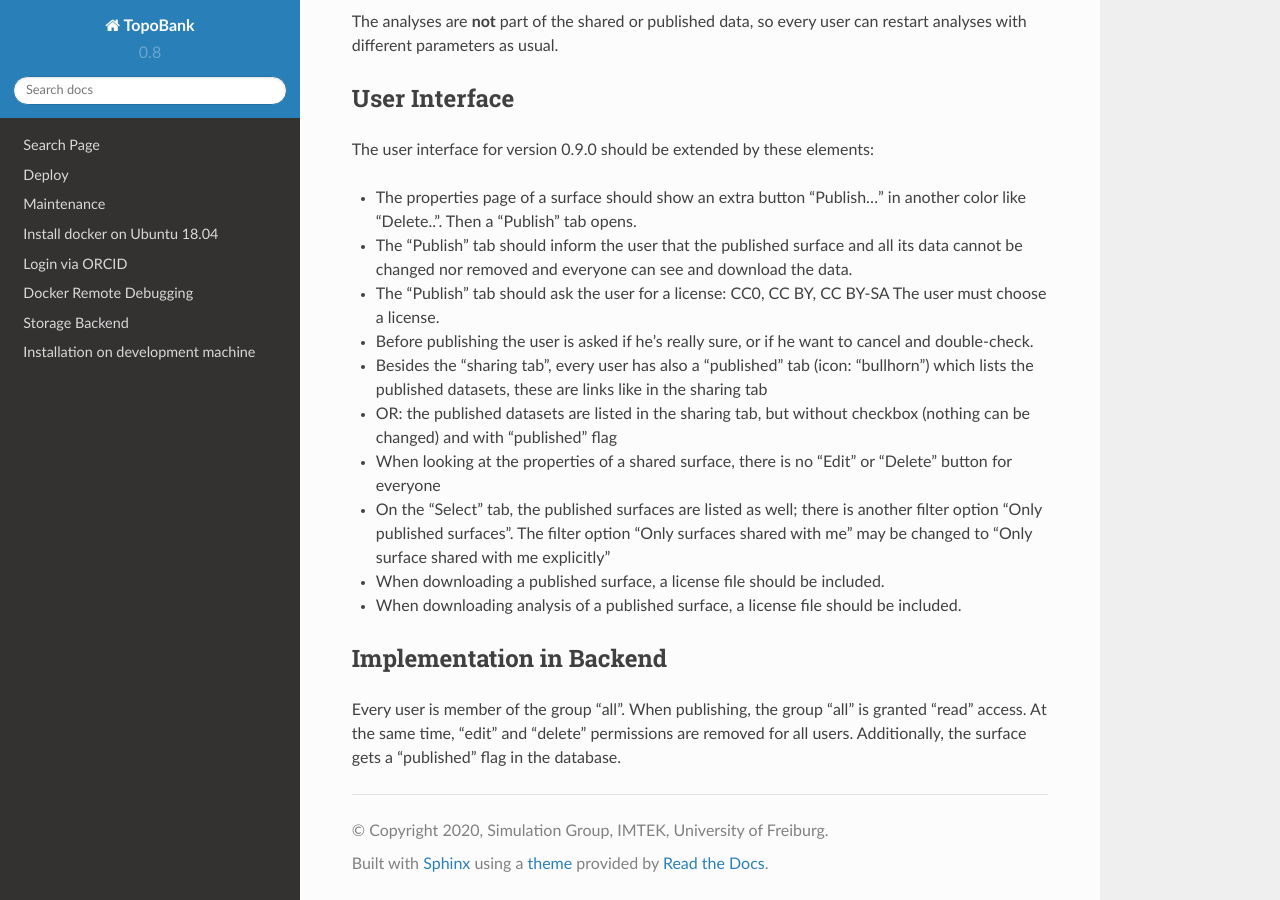
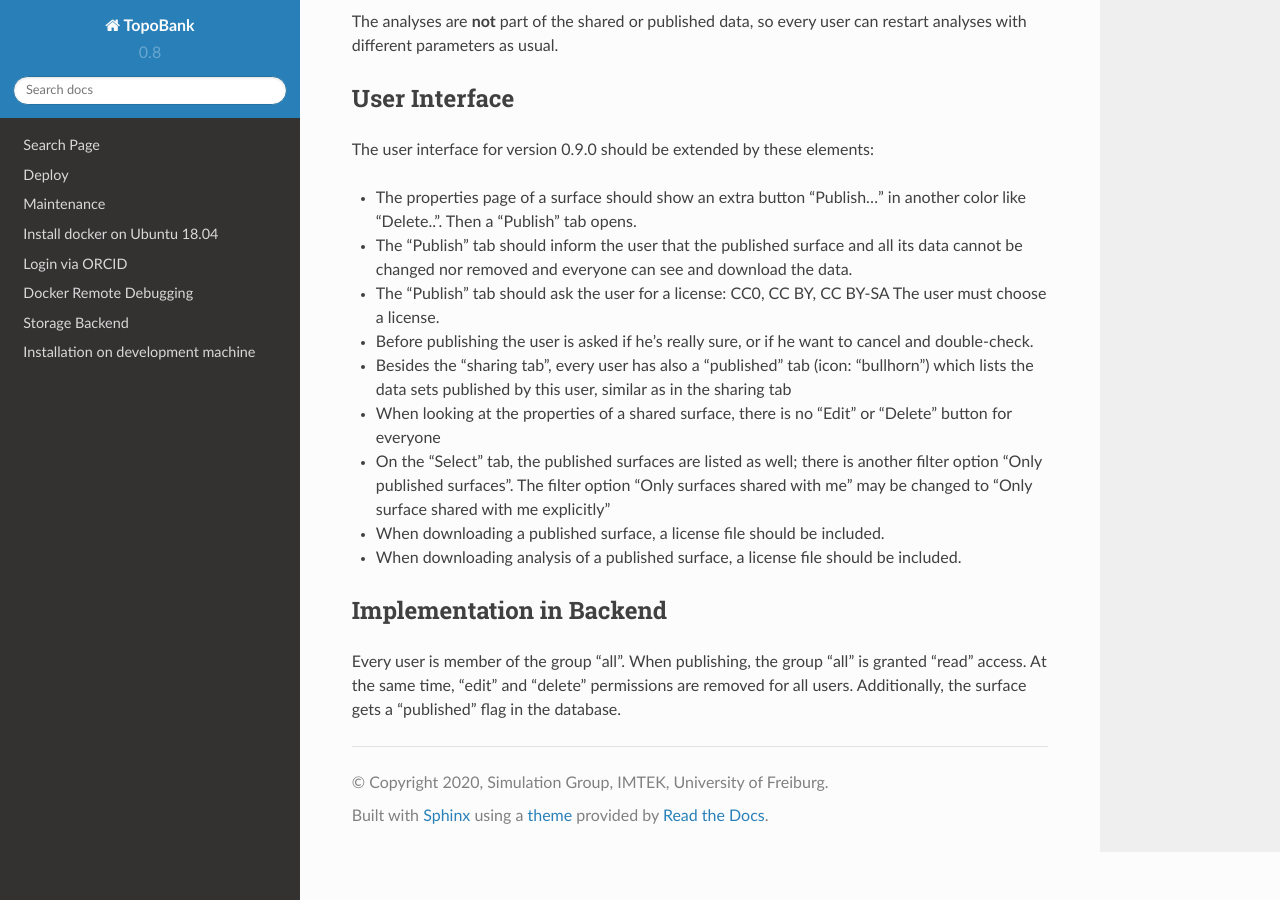
Before and after one commit to ContactEngineering/topobank, a Sphinx documentation site: the page built from docs/publishing.rst, in a window 1280 px wide and 900 px high, scrolled down 686 px. Built offline with Sphinx 7.4.7 and the Read the Docs theme 2.0.0, drawn with Linux system fonts in a browser that asks for light colours.

Commit message:
DOC: Update of specification for publishing after feedback.

```diff
--- a/docs/publishing.rst
+++ b/docs/publishing.rst
@@ -40,10 +40,8 @@ The user interface for version 0.9.0 should be extended by these elements:
 - The "Publish" tab should ask the user for a license: CC0, CC BY, CC BY-SA
   The user must choose a license.
 - Before publishing the user is asked if he's really sure, or if he want to cancel and double-check.
-- Besides the "sharing tab", every user has also a "published" tab (icon: "bullhorn") which lists the published
-  datasets, these are links like in the sharing tab
-- OR: the published datasets are listed in the sharing tab, but without checkbox (nothing can be changed)
-  and with "published" flag
+- Besides the "sharing tab", every user has also a "published" tab (icon: "bullhorn") which lists the
+  data sets published by this user, similar as in the sharing tab
 - When looking at the properties of a shared surface, there is no "Edit" or "Delete" button for everyone
 - On the "Select" tab, the published surfaces are listed as well; there is another filter option
   "Only published surfaces". The filter option "Only surfaces shared with me" may be changed to
```
